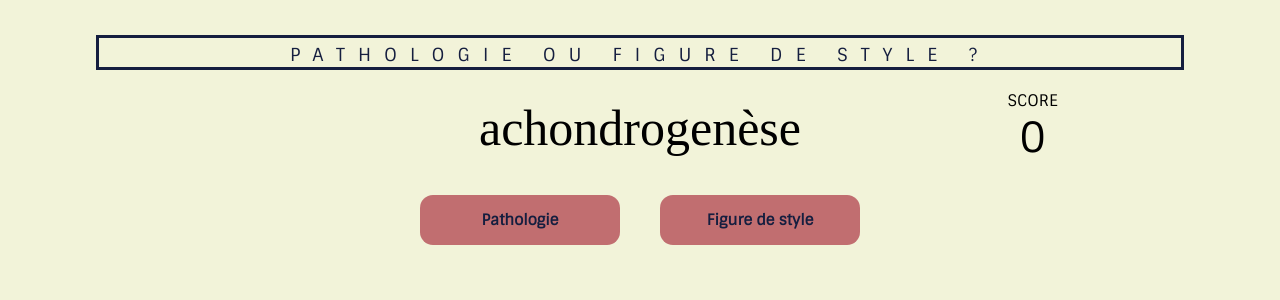
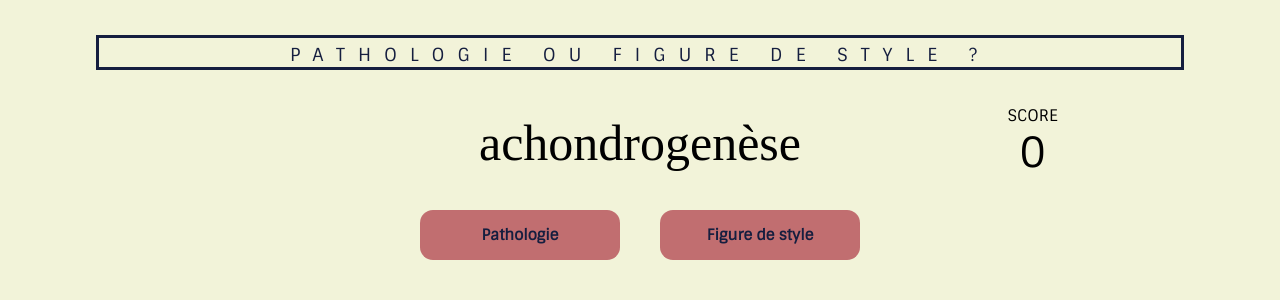
Before and after one commit to gabrielledevz/pathologie-ou-figure-de-style, a React (Create React App) app: page / in a window 1280 px wide. Shown: the top 300 px of the page. Built offline with nearby package versions, Linux system fonts and the light colour scheme; a web font is replaced by a local one.

Commit message:
Agrandir le padding-top de la question

```diff
--- a/src/components/quizz.module.css
+++ b/src/components/quizz.module.css
@@ -7,7 +7,7 @@
 .upperPart {
   width: 100%;
   text-align: center;
-  padding-top: 20px;
+  padding-top: 35px;
   padding-bottom: 20px;
   display: flex;
   align-items: center;
```
